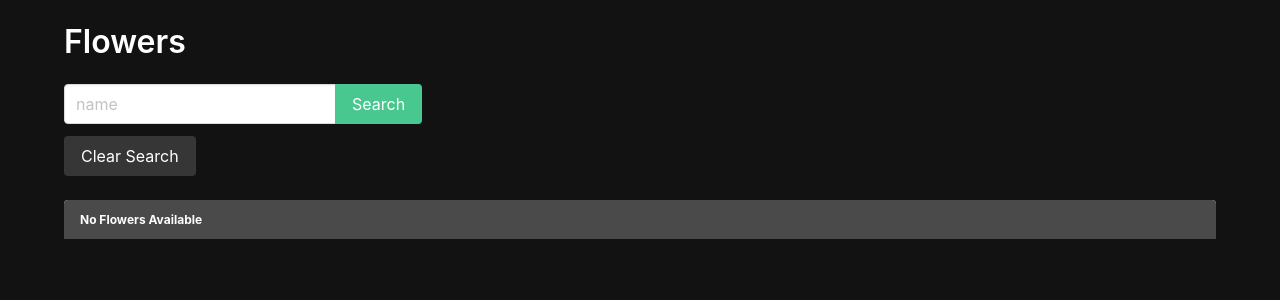
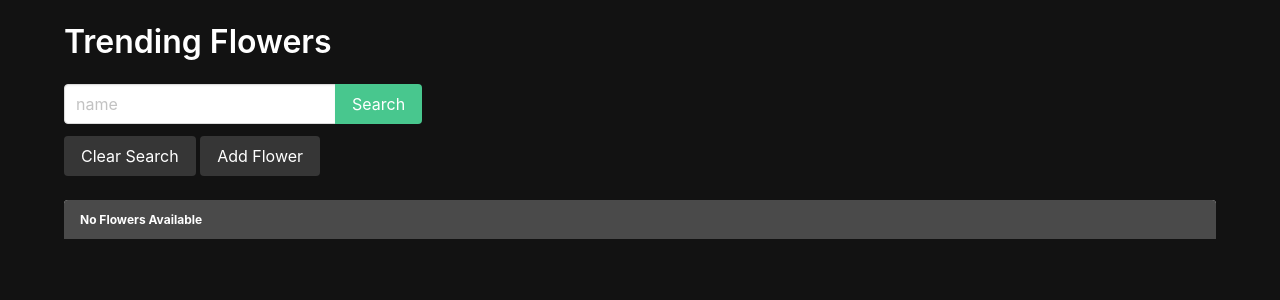
Before and after one commit to SaidNivek/flowers_django, a Django app: page /flowers/ in a window 1280 px wide. Shown: the part 52-352 px from the top of the page. Run offline with Django 4.2, Linux system fonts and the light colour scheme; data that the repository does not hold is empty.

Commit message:
Add flower complete

```diff
--- a/main_app/templates/flower_list.html
+++ b/main_app/templates/flower_list.html
@@ -5,7 +5,7 @@
 
 {% block content %}
 
-<h1 class="title pt-5">Flowers</h1>
+<h1 class="title pt-5">{{header}}</h1>
 
 <form class="mb-5" method="get">
     <div class="field has-addons">
@@ -19,6 +19,7 @@
     </div>
     <!--  This anchor tag will redirect back to artist list without a query param -->
     <a class="button is-dark" href="{% url 'flower_list' %}">Clear Search</a>
+    <a class="button is-dark" href="{% url 'flower_create' %}">Add Flower</a>
   </form>
 
 <div class="gallery">
--- a/main_app/urls.py
+++ b/main_app/urls.py
@@ -6,4 +6,5 @@ urlpatterns = [
     path('', views.Home.as_view(), name="home"),
     path('about/', views.About.as_view(), name="about"),
     path('flowers/', views.FlowerList.as_view(), name="flower_list"),
+    path('flowers/new/', views.FlowerCreate.as_view(), name="flower_create")
 ]
--- a/main_app/views.py
+++ b/main_app/views.py
@@ -2,6 +2,7 @@ from django.shortcuts import render
 from django.views import View # <- View class to handle requests
 from django.http import HttpResponse # <- a class to handle sending a type of response
 from django.views.generic.base import TemplateView
+from django.views.generic.edit import CreateView # This will import the class we are extending
 from .models import Flower
 
 # Create your views here.
@@ -24,6 +25,16 @@ class FlowerList(TemplateView):
         if name != None:
             # .filter is the sql WHERE statement and name__icontains is doing a search for any name that contains the query param
             context["flowers"] = Flower.objects.filter(name__icontains=name)
+            # We add a header context that includes the search param
+            context["header"] = f"Searching for {name}"
         else:
             context["flowers"] = Flower.objects.all()
+            # default header for not searching
+            context["header"] = "Trending Flowers"
         return context
+
+class FlowerCreate(CreateView):
+    model = Flower
+    fields = ['name', 'image', 'description']
+    template_name = "flower_create.html"
+    success_url = "/flowers/"
```
Also changed, not shown: main_app/templates/flower_create.html (added, +14 -0 lines).
